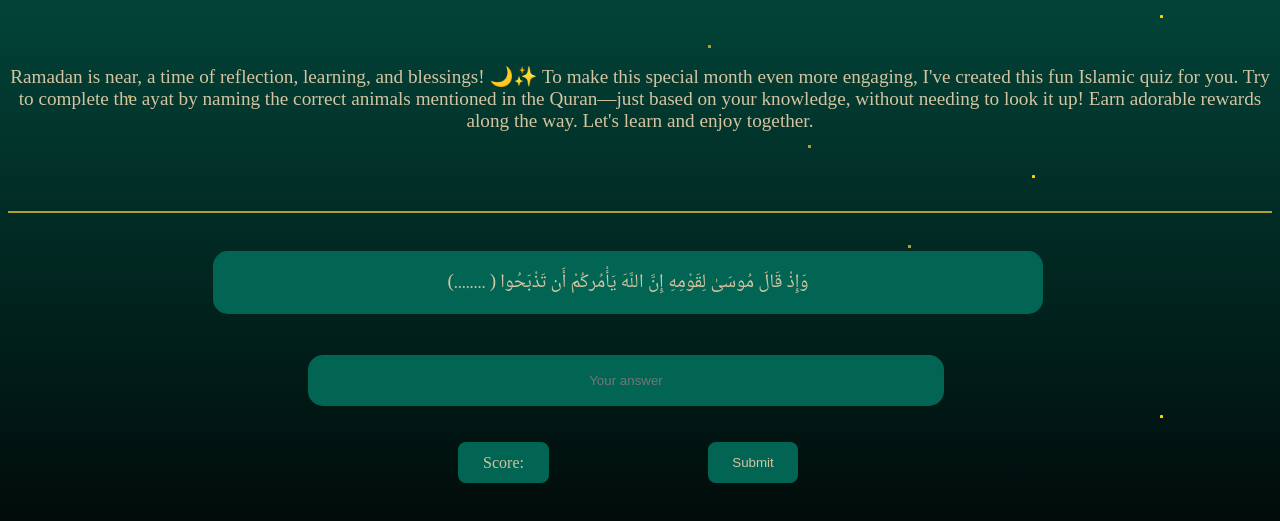
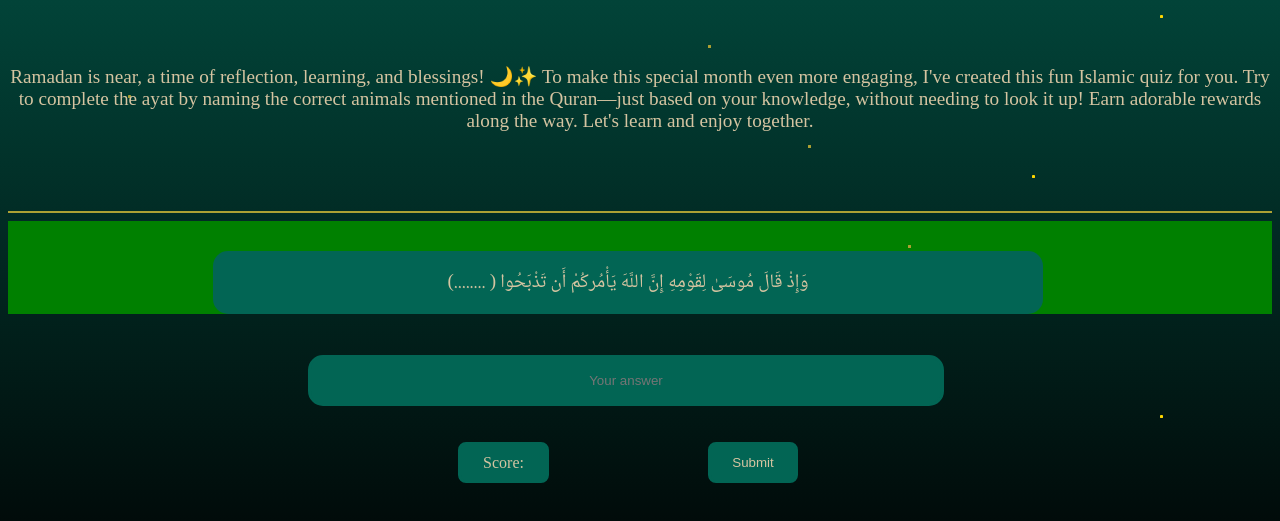
Before and after one commit to Chellah-nawel/Islamic-Game, a plain HTML site: page index.html in a window 1280 px wide. Shown: the part 313-834 px from the top of the page. Drawn offline with Linux system fonts and the light colour scheme; a web font is replaced by a local one.

Commit message:
Update style.css

```diff
--- a/style.css
+++ b/style.css
@@ -6,7 +6,16 @@ body{
     overflow-x: hidden;
 
 }
-/* Media query pour les petits écrans */
+.container {
+    background-color: red;
+}
+
+@media (min-width: 62em) {
+    .container {
+        background-color: green;
+    }
+}
+
 @media (max-width: 768px) {
     .fanous, .fanous-2, .fanous-r, .fanous-2r {
         width: 50%;
```
